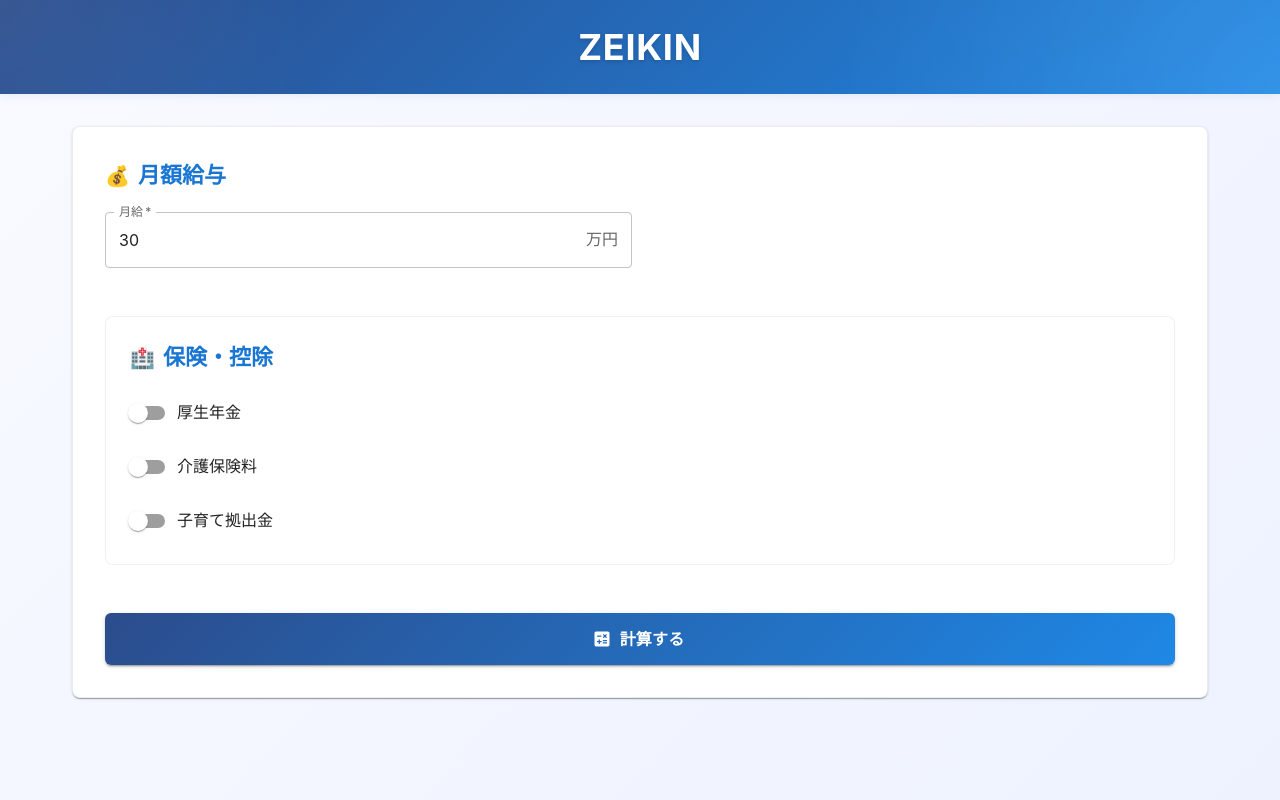
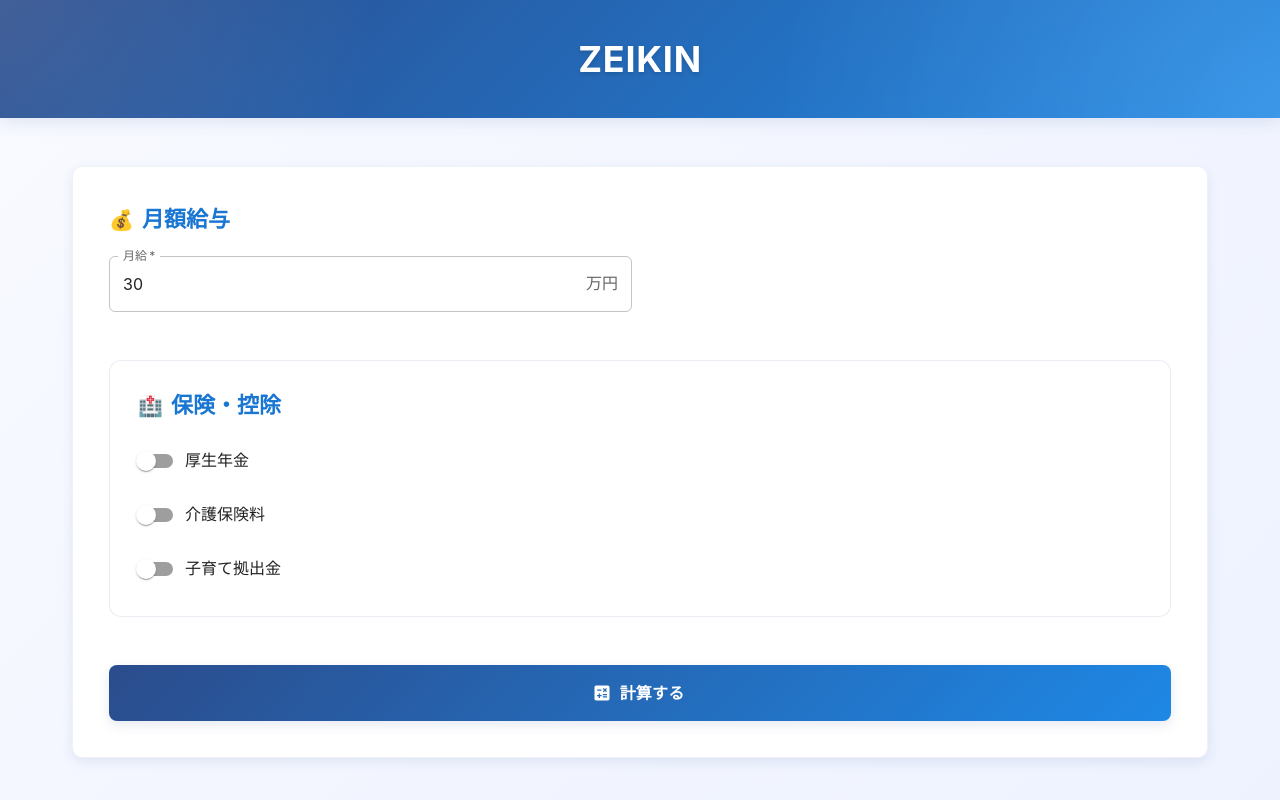
Before and after one commit to KoenigWolf/zeikin, a React (Vite) app: page / in a window 1280 px wide. Built offline with nearby package versions, Linux system fonts and the light colour scheme.

Commit message:
デザイン補正

```diff
--- a/src/components/TaxCalculator.tsx
+++ b/src/components/TaxCalculator.tsx
@@ -74,7 +74,7 @@ export const TaxCalculator = () => {
             </StyledCardContent>
           </StyledCard>
 
-          <Fade in={result !== null} timeout={800}>
+          <Fade in={result !== null} timeout={600}>
             <ResultGrid>
               {result && (
                 <>
@@ -83,7 +83,7 @@ export const TaxCalculator = () => {
                       <ResultTitle variant="h5" gutterBottom>
                         {texts.result.titles.employee}
                       </ResultTitle>
-                      <Box sx={{ flex: 1 }}>
+                      <Box sx={{ flex: 1, mt: 1 }}>
                         <EmployeeTaxResult employee={result.employee} />
                       </Box>
                     </StyledCardContent>
@@ -93,7 +93,7 @@ export const TaxCalculator = () => {
                       <ResultTitle variant="h5" gutterBottom>
                         {texts.result.titles.employer}
                       </ResultTitle>
-                      <Box sx={{ flex: 1 }}>
+                      <Box sx={{ flex: 1, mt: 1 }}>
                         <EmployerTaxResult employer={result.employer} />
                       </Box>
                     </StyledCardContent>
--- a/src/components/TaxForm.tsx
+++ b/src/components/TaxForm.tsx
@@ -93,16 +93,18 @@ export const TaxForm = ({ inputs, onChange, onSubmit }: TaxFormProps) => {
         <Paper
           elevation={0}
           sx={{
-            p: 3,
+            p: 3.5,
             mb: 3,
-            bgcolor: 'rgba(255, 255, 255, 0.8)',
+            bgcolor: 'rgba(255, 255, 255, 0.85)',
             backdropFilter: 'blur(10px)',
-            borderRadius: 2,
-            border: '1px solid rgba(43, 76, 140, 0.08)',
-            transition: 'background 0.2s ease, box-shadow 0.2s ease',
+            borderRadius: 3,
+            border: '1px solid rgba(43, 76, 140, 0.1)',
+            transition: 'all 0.3s cubic-bezier(0.4, 0, 0.2, 1)',
             '&:hover': {
               bgcolor: 'rgba(255, 255, 255, 0.95)',
-              boxShadow: '0 4px 8px rgba(43, 76, 140, 0.08)',
+              boxShadow: '0 6px 16px rgba(43, 76, 140, 0.12)',
+              borderColor: 'rgba(43, 76, 140, 0.15)',
+              transform: 'translateY(-2px)',
             },
           }}
         >
--- a/src/styles/components/Button.styles.ts
+++ b/src/styles/components/Button.styles.ts
@@ -3,29 +3,24 @@ import { Button } from '@mui/material';
 import { colors } from '@styles/theme/colors';
 import { componentTypography } from '@styles/theme/typography';
 
-export const GradientButton = styled(Button)(({ theme }) => {
-  const baseStyles = {
-    padding: theme.spacing(1.5),
-    fontSize: componentTypography.button.fontSize,
-    fontWeight: componentTypography.button.fontWeight,
-    letterSpacing: componentTypography.button.letterSpacing,
-    borderRadius: theme.shape.borderRadius * 1.5,
-    background: colors.primary.gradient,
-    transition: 'box-shadow 0.2s ease',
-  };
-
-  const hoverStyles = {
+export const GradientButton = styled(Button)(({ theme }) => ({
+  padding: theme.spacing(1.75, 3),
+  fontSize: componentTypography.button.fontSize,
+  fontWeight: componentTypography.button.fontWeight,
+  letterSpacing: componentTypography.button.letterSpacing,
+  borderRadius: theme.shape.borderRadius * 2,
+  background: colors.primary.gradient,
+  transition: 'all 0.3s cubic-bezier(0.4, 0, 0.2, 1)',
+  boxShadow: `0 4px 12px ${colors.shadow.medium}`,
+  textTransform: 'none',
+  minHeight: '48px',
+  '&:hover': {
     background: colors.primary.hover,
-    boxShadow: `0 4px 8px ${colors.shadow.hover}`,
-  };
-
-  const activeStyles = {
-    boxShadow: 'none',
-  };
-
-  return {
-    ...baseStyles,
-    '&:hover': hoverStyles,
-    '&:active': activeStyles,
-  };
-});
+    boxShadow: `0 6px 20px ${colors.shadow.hover}`,
+    transform: 'translateY(-2px)',
+  },
+  '&:active': {
+    transform: 'translateY(0px)',
+    boxShadow: `0 2px 8px ${colors.shadow.medium}`,
+  },
+}));
--- a/src/styles/components/Card.styles.ts
+++ b/src/styles/components/Card.styles.ts
@@ -2,37 +2,48 @@ import { styled } from '@mui/material/styles';
 import { Card, CardContent } from '@mui/material';
 import { colors } from '@styles/theme/colors';
 
-export const StyledCard = styled(Card)(({ theme }) => {
-  const baseStyles = {
-    borderRadius: theme.shape.borderRadius * 2,
+export const StyledCard = styled(Card)(({ theme }) => ({
+  borderRadius: theme.shape.borderRadius * 2.5,
+  border: `1px solid ${colors.border.light}`,
+  background: colors.background.card,
+  backdropFilter: 'blur(10px)',
+  transition: 'all 0.3s cubic-bezier(0.4, 0, 0.2, 1)',
+  overflow: 'visible',
+  width: '100%',
+  boxShadow: colors.shadow.card,
+  position: 'relative',
+  '&::before': {
+    content: '""',
+    position: 'absolute',
+    top: 0,
+    left: 0,
+    right: 0,
+    height: '4px',
+    background: colors.primary.gradient,
+    borderRadius: `${theme.shape.borderRadius * 2.5}px ${theme.shape.borderRadius * 2.5}px 0 0`,
+    opacity: 0,
+    transition: 'opacity 0.3s ease',
+  },
+  '&:hover': {
+    boxShadow: colors.shadow.cardHover,
     border: `1px solid ${colors.border.medium}`,
-    background: colors.background.card,
-    backdropFilter: 'blur(10px)',
-    transition: 'box-shadow 0.2s ease',
-    overflow: 'visible',
-    width: '100%',
-  };
-
-  const hoverStyles = {
-    boxShadow: `0 8px 16px ${colors.shadow.medium}`,
-    border: `1px solid ${colors.border.hover}`,
-  };
-
-  return {
-    ...baseStyles,
-    '&:hover': hoverStyles,
-  };
-});
+    transform: 'translateY(-2px)',
+    '&::before': {
+      opacity: 1,
+    },
+  },
+}));
 
 export const StyledCardContent = styled(CardContent)(({ theme }) => {
-  const basePadding = theme.spacing(3);
-  const responsivePadding = theme.spacing(4);
+  const basePadding = theme.spacing(3.5);
+  const responsivePadding = theme.spacing(4.5);
 
   return {
     padding: basePadding,
     height: '100%',
     display: 'flex',
     flexDirection: 'column',
+    gap: theme.spacing(2),
 
     '&:last-child': {
       paddingBottom: basePadding,
@@ -40,6 +51,7 @@ export const StyledCardContent = styled(CardContent)(({ theme }) => {
 
     [theme.breakpoints.up('sm')]: {
       padding: responsivePadding,
+      gap: theme.spacing(2.5),
       '&:last-child': {
         paddingBottom: responsivePadding,
       },
--- a/src/styles/components/Form.styles.ts
+++ b/src/styles/components/Form.styles.ts
@@ -2,26 +2,36 @@ import { styled } from '@mui/material/styles';
 import { TextField, Switch } from '@mui/material';
 import { colors } from '@styles/theme/colors';
 
-export const StyledTextField = styled(TextField)(() => {
+export const StyledTextField = styled(TextField)(({ theme }) => {
   const baseStyles = {
-    transition: 'background 0.2s ease',
+    transition: 'all 0.3s cubic-bezier(0.4, 0, 0.2, 1)',
     background: colors.background.overlay,
     backdropFilter: 'blur(10px)',
+    borderRadius: theme.shape.borderRadius * 1.5,
   };
 
   const hoverStyles = {
     background: 'rgba(255, 255, 255, 0.95)',
+    boxShadow: `0 2px 8px ${colors.shadow.light}`,
   };
 
   const focusStyles = {
     background: colors.background.card,
+    boxShadow: `0 4px 12px ${colors.shadow.medium}`,
+    borderColor: colors.primary.main,
   };
 
   return {
     '& .MuiOutlinedInput-root': {
       ...baseStyles,
       '&:hover': hoverStyles,
-      '&.Mui-focused': focusStyles,
+      '&.Mui-focused': {
+        ...focusStyles,
+        '& fieldset': {
+          borderColor: colors.primary.main,
+          borderWidth: '2px',
+        },
+      },
     },
   };
 });
--- a/src/styles/components/Result.styles.ts
+++ b/src/styles/components/Result.styles.ts
@@ -4,19 +4,25 @@ import { colors } from '@styles/theme/colors';
 import { componentTypography } from '@styles/theme/typography';
 
 export const ResultSection = styled(Box)(({ theme }) => ({
-  marginBottom: theme.spacing(3),
-  padding: theme.spacing(2.5),
+  marginBottom: theme.spacing(3.5),
+  padding: theme.spacing(3),
   background: colors.background.overlay,
   backdropFilter: 'blur(10px)',
-  borderRadius: theme.shape.borderRadius * 2,
+  borderRadius: theme.shape.borderRadius * 2.5,
   border: `1px solid ${colors.border.light}`,
-  transition: 'background 0.2s ease, box-shadow 0.2s ease',
+  transition: 'all 0.3s cubic-bezier(0.4, 0, 0.2, 1)',
+  position: 'relative',
   '&:hover': {
     background: 'rgba(255, 255, 255, 0.95)',
-    boxShadow: `0 4px 8px ${colors.shadow.light}`,
+    boxShadow: `0 6px 16px ${colors.shadow.medium}`,
+    borderColor: colors.border.medium,
+    transform: 'translateY(-2px)',
   },
   '&:last-child': {
     marginBottom: 0,
+  },
+  [theme.breakpoints.up('sm')]: {
+    padding: theme.spacing(3.5),
   },
 }));
 
@@ -24,9 +30,12 @@ export const ResultItem = styled(Box)(({ theme }) => ({
   display: 'flex',
   justifyContent: 'space-between',
   alignItems: 'center',
-  padding: theme.spacing(1.5, 0),
+  padding: theme.spacing(2, 0),
+  transition: 'all 0.2s ease',
   '&:not(:last-child)': {
     borderBottom: `1px solid ${colors.border.light}`,
+    paddingBottom: theme.spacing(2),
+    marginBottom: theme.spacing(1),
   },
   '& .label': {
     fontSize: componentTypography.label.fontSize,
@@ -77,9 +86,17 @@ export const SectionTitle = styled(Typography)(({ theme }) => ({
 })) as typeof Typography;
 
 export const HighlightedResultSection = styled(ResultSection)(() => ({
-  background: 'linear-gradient(135deg, rgba(43, 76, 140, 0.04) 0%, rgba(30, 136, 229, 0.04) 100%)',
+  background: 'linear-gradient(135deg, rgba(43, 76, 140, 0.06) 0%, rgba(30, 136, 229, 0.08) 100%)',
+  border: `2px solid ${colors.border.medium}`,
+  boxShadow: `0 4px 16px ${colors.shadow.medium}`,
+  '&:hover': {
+    boxShadow: `0 8px 24px ${colors.shadow.large}`,
+    background: 'linear-gradient(135deg, rgba(43, 76, 140, 0.08) 0%, rgba(30, 136, 229, 0.1) 100%)',
+  },
 }));
 
 export const TakeHomeValue = styled('span')(() => ({
-  color: '#4CAF50',
+  color: colors.accent.success,
+  fontWeight: 800,
+  textShadow: '0 1px 2px rgba(76, 175, 80, 0.2)',
 }));
--- a/src/styles/shared.styles.ts
+++ b/src/styles/shared.styles.ts
@@ -18,8 +18,16 @@ export const GradientBox = styled(Box)(({ theme }) => ({
   background: colors.primary.gradient,
   position: 'relative',
   overflow: 'hidden',
-  padding: theme.spacing(2.5),
-  boxShadow: `0 2px 8px ${colors.shadow.light}`,
+  padding: theme.spacing(3),
+  boxShadow: `0 4px 16px ${colors.shadow.medium}`,
+
+  [theme.breakpoints.up('sm')]: {
+    padding: theme.spacing(3.5),
+  },
+
+  [theme.breakpoints.up('md')]: {
+    padding: theme.spacing(4),
+  },
 
   '&::before': {
     content: '""',
@@ -29,10 +37,10 @@ export const GradientBox = styled(Box)(({ theme }) => ({
     right: 0,
     bottom: 0,
     background: `
-      radial-gradient(circle at 0% 0%, rgba(255,255,255,0.08) 0%, transparent 25%),
-      radial-gradient(circle at 100% 100%, rgba(255,255,255,0.12) 0%, transparent 35%)
+      radial-gradient(circle at 0% 0%, rgba(255,255,255,0.12) 0%, transparent 30%),
+      radial-gradient(circle at 100% 100%, rgba(255,255,255,0.15) 0%, transparent 40%)
     `,
-    opacity: 0.8,
+    opacity: 0.9,
   },
 }));
 
@@ -52,33 +60,48 @@ export const StyledContainer = styled(Container)(({ theme }) => ({
 }));
 
 export const ContentContainer = styled(StyledContainer)(({ theme }) => ({
-  paddingTop: theme.spacing(3),
-  paddingBottom: theme.spacing(3),
+  paddingTop: theme.spacing(4),
+  paddingBottom: theme.spacing(4),
+
+  [theme.breakpoints.up('sm')]: {
+    paddingTop: theme.spacing(5),
+    paddingBottom: theme.spacing(5),
+  },
 
   [theme.breakpoints.up('md')]: {
-    paddingTop: theme.spacing(4),
-    paddingBottom: theme.spacing(4),
+    paddingTop: theme.spacing(6),
+    paddingBottom: theme.spacing(6),
   },
 }));
 
 export const ContentBox = styled(Box)(({ theme }) => ({
   display: 'flex',
   flexDirection: 'column',
-  gap: theme.spacing(3),
+  gap: theme.spacing(4),
+
+  [theme.breakpoints.up('sm')]: {
+    gap: theme.spacing(5),
+  },
 
   [theme.breakpoints.up('md')]: {
-    gap: theme.spacing(4),
+    gap: theme.spacing(6),
   },
 }));
 
 export const ResultGrid = styled(Box)(({ theme }) => ({
   display: 'grid',
   gridTemplateColumns: '1fr',
-  gap: theme.spacing(3),
+  gap: theme.spacing(4),
   width: '100%',
+  marginTop: theme.spacing(2),
+
+  [theme.breakpoints.up('sm')]: {
+    gap: theme.spacing(5),
+  },
 
   [theme.breakpoints.up('md')]: {
     gridTemplateColumns: 'repeat(2, minmax(0, 1fr))',
-    gap: theme.spacing(4),
+    gap: theme.spacing(6),
+    marginTop: theme.spacing(3),
   },
 }));
--- a/src/styles/theme/colors.ts
+++ b/src/styles/theme/colors.ts
@@ -25,8 +25,15 @@ export const colors = {
   },
 
   shadow: {
-    light: 'rgba(43, 76, 140, 0.08)', // 弱い影
-    medium: 'rgba(43, 76, 140, 0.1)', // 中程度の影
-    hover: 'rgba(43, 76, 140, 0.15)',
+    light: 'rgba(43, 76, 140, 0.08)',
+    medium: 'rgba(43, 76, 140, 0.12)',
+    large: 'rgba(43, 76, 140, 0.16)',
+    hover: 'rgba(43, 76, 140, 0.2)',
+    card: '0 4px 12px rgba(43, 76, 140, 0.1)',
+    cardHover: '0 8px 24px rgba(43, 76, 140, 0.15)',
+  },
+  accent: {
+    success: '#4CAF50',
+    highlight: 'rgba(30, 136, 229, 0.1)',
   },
 } as const;
```
